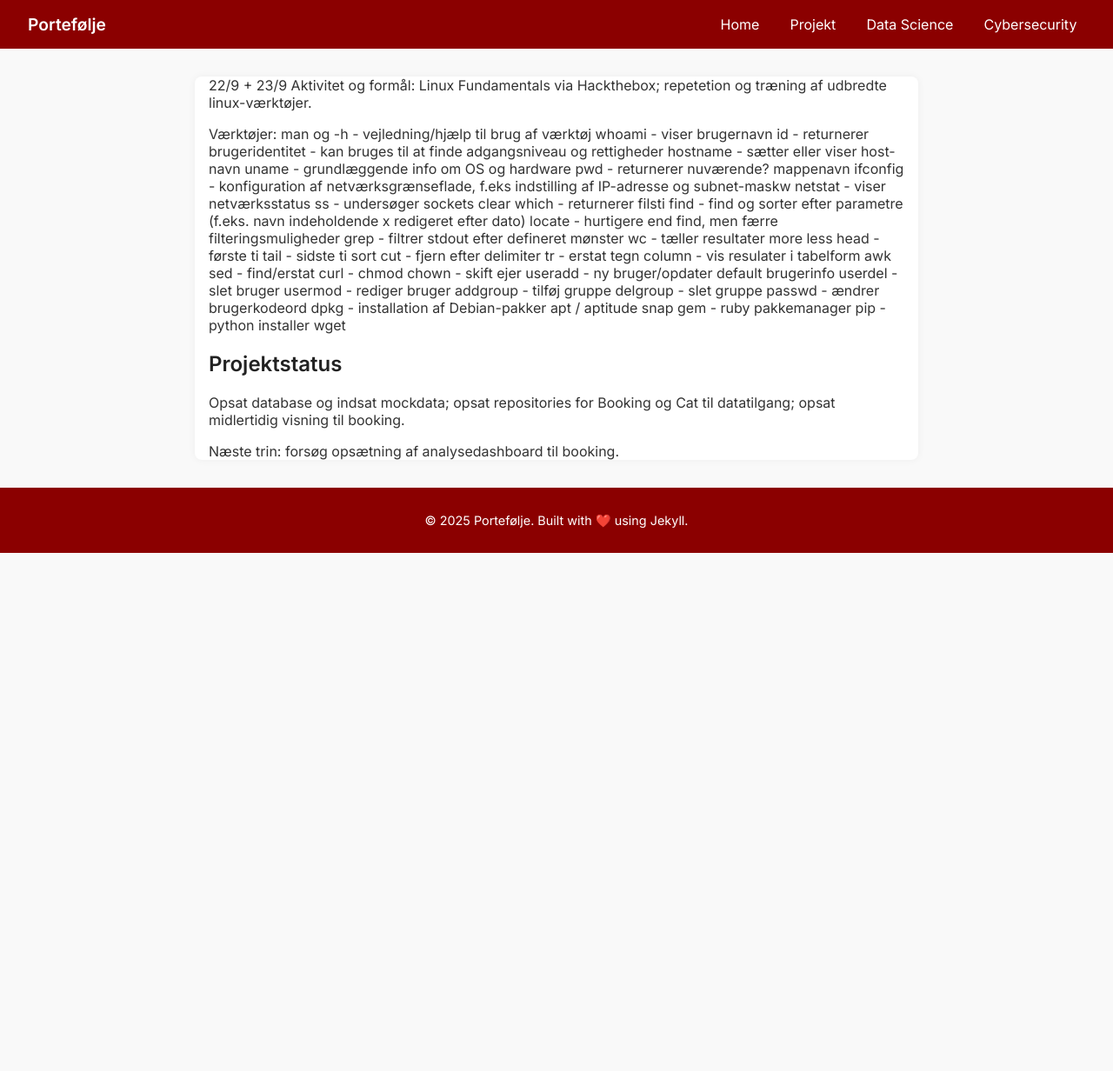
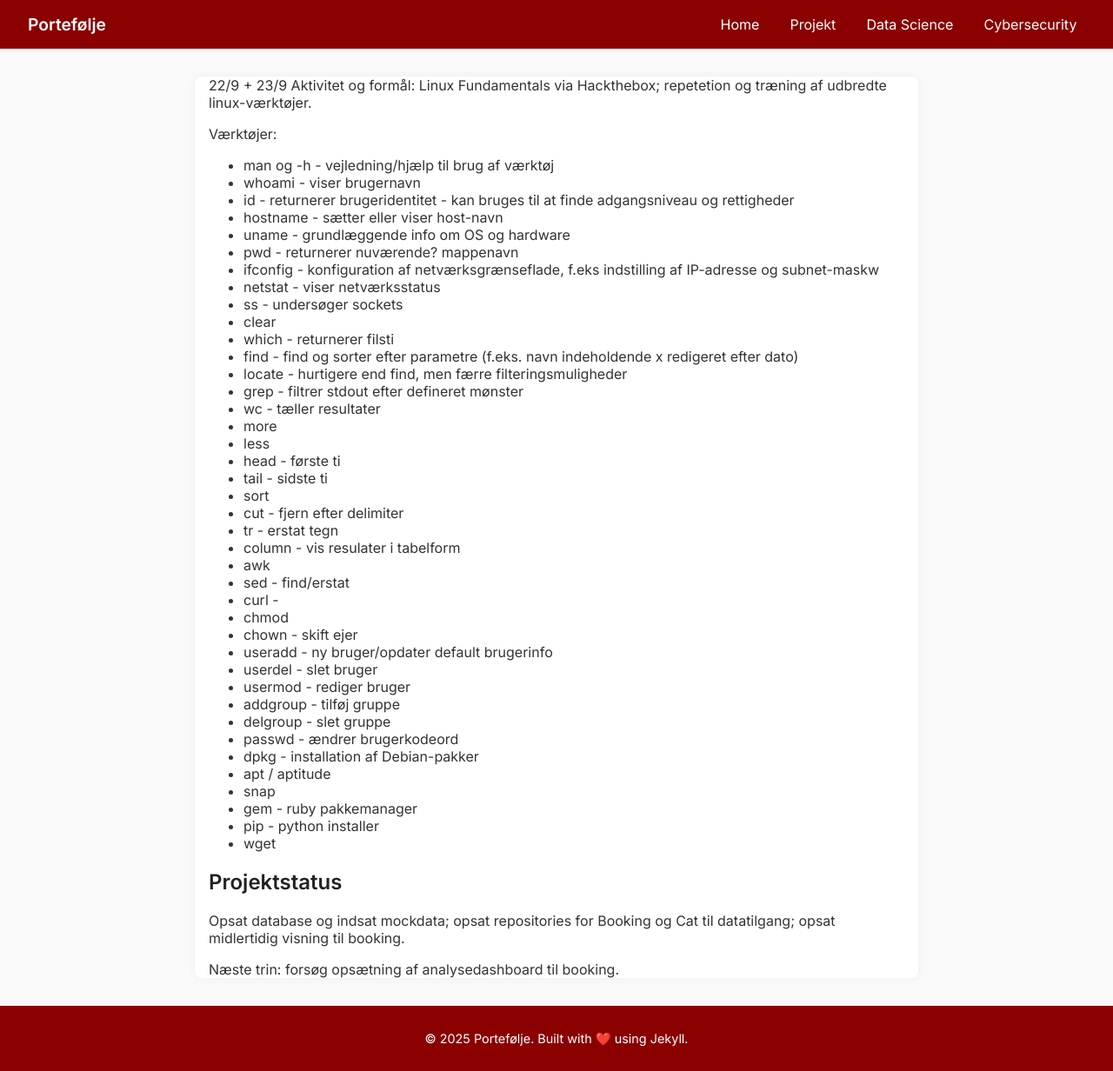
Before and after one commit to lika62310/lika62310.github.io, a Jekyll site: the page built from _posts/2025-09-22-ugeoversigt.md, in a window 1280 px wide. Shown: the whole page at 87% size. Built offline with Jekyll 4.4.1, drawn with Linux system fonts in a browser that asks for light colours; before the commit the page ends 900 px from its top, so only the background shows below that.

```diff
--- a/_posts/2025-09-22-ugeoversigt.md
+++ b/_posts/2025-09-22-ugeoversigt.md
@@ -7,46 +7,46 @@ tags: [projekt, cybersecurity]
 Aktivitet og formål: Linux Fundamentals via Hackthebox; repetetion og træning af udbredte linux-værktøjer.
 
 Værktøjer:
-man og -h - vejledning/hjælp til brug af værktøj
-whoami - viser brugernavn
-id - returnerer brugeridentitet - kan bruges til at finde adgangsniveau og rettigheder
-hostname - sætter eller viser host-navn
-uname - grundlæggende info om OS og hardware
-pwd - returnerer nuværende? mappenavn
-ifconfig - konfiguration af netværksgrænseflade, f.eks indstilling af IP-adresse og subnet-maskw
-netstat - viser netværksstatus
-ss - undersøger sockets
-clear
-which - returnerer filsti
-find - find og sorter efter parametre (f.eks. navn indeholdende x redigeret efter dato)
-locate - hurtigere end find, men færre filteringsmuligheder
-grep - filtrer stdout efter defineret mønster
-wc - tæller resultater
-more
-less
-head - første ti
-tail - sidste ti
-sort
-cut - fjern efter delimiter
-tr - erstat tegn
-column - vis resulater i tabelform
-awk
-sed - find/erstat
-curl -
-chmod
-chown - skift ejer
-useradd - ny bruger/opdater default brugerinfo
-userdel - slet bruger
-usermod - rediger bruger
-addgroup - tilføj gruppe
-delgroup - slet gruppe
-passwd - ændrer brugerkodeord
-dpkg - installation af Debian-pakker
-apt / aptitude
-snap
-gem - ruby pakkemanager
-pip - python installer
-wget
+- man og -h - vejledning/hjælp til brug af værktøj
+- whoami - viser brugernavn
+- id - returnerer brugeridentitet - kan bruges til at finde adgangsniveau og rettigheder
+- hostname - sætter eller viser host-navn
+- uname - grundlæggende info om OS og hardware
+- pwd - returnerer nuværende? mappenavn
+- ifconfig - konfiguration af netværksgrænseflade, f.eks indstilling af IP-adresse og subnet-maskw
+- netstat - viser netværksstatus
+- ss - undersøger sockets
+- clear
+- which - returnerer filsti
+- find - find og sorter efter parametre (f.eks. navn indeholdende x redigeret efter dato)
+- locate - hurtigere end find, men færre filteringsmuligheder
+- grep - filtrer stdout efter defineret mønster
+- wc - tæller resultater
+- more
+- less
+- head - første ti
+- tail - sidste ti
+- sort
+- cut - fjern efter delimiter
+- tr - erstat tegn
+- column - vis resulater i tabelform
+- awk
+- sed - find/erstat
+- curl -
+- chmod
+- chown - skift ejer
+- useradd - ny bruger/opdater default brugerinfo
+- userdel - slet bruger
+- usermod - rediger bruger
+- addgroup - tilføj gruppe
+- delgroup - slet gruppe
+- passwd - ændrer brugerkodeord
+- dpkg - installation af Debian-pakker
+- apt / aptitude
+- snap
+- gem - ruby pakkemanager
+- pip - python installer
+- wget
 
 
 ## Projektstatus
```
